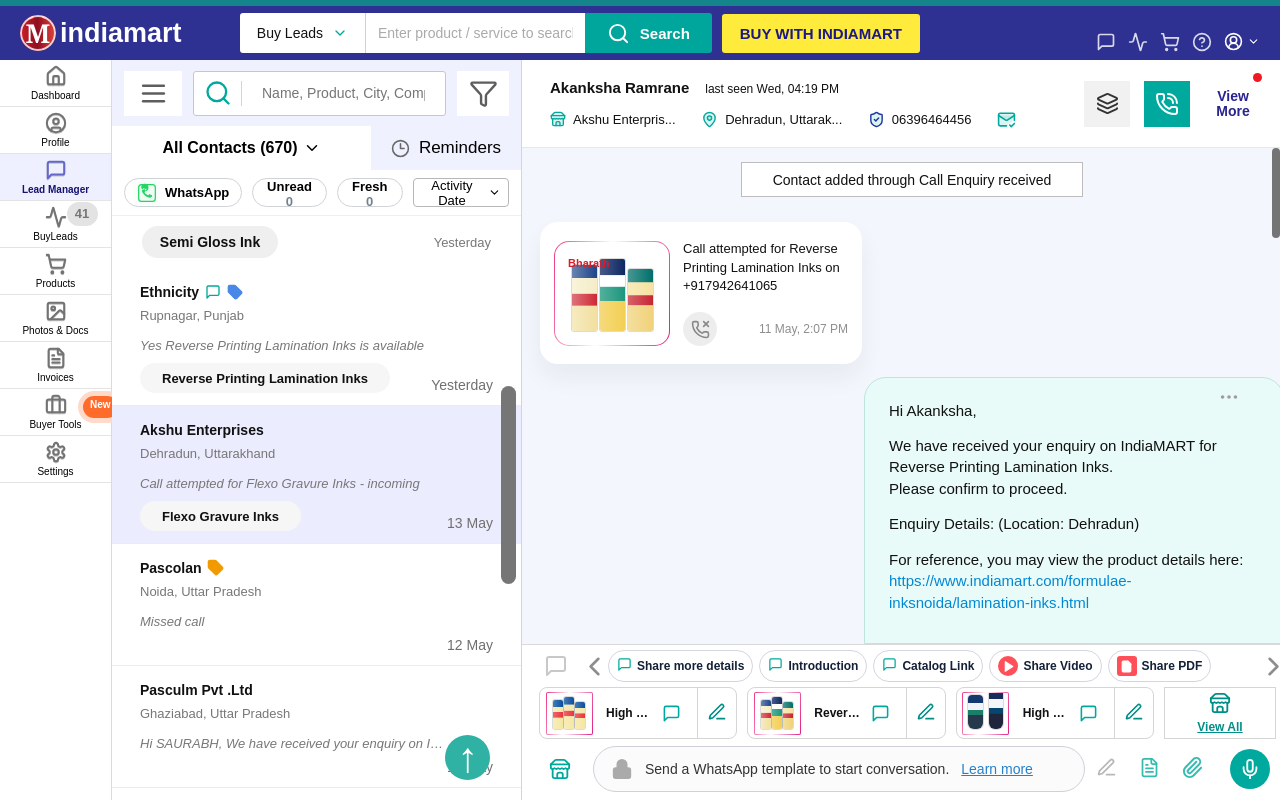
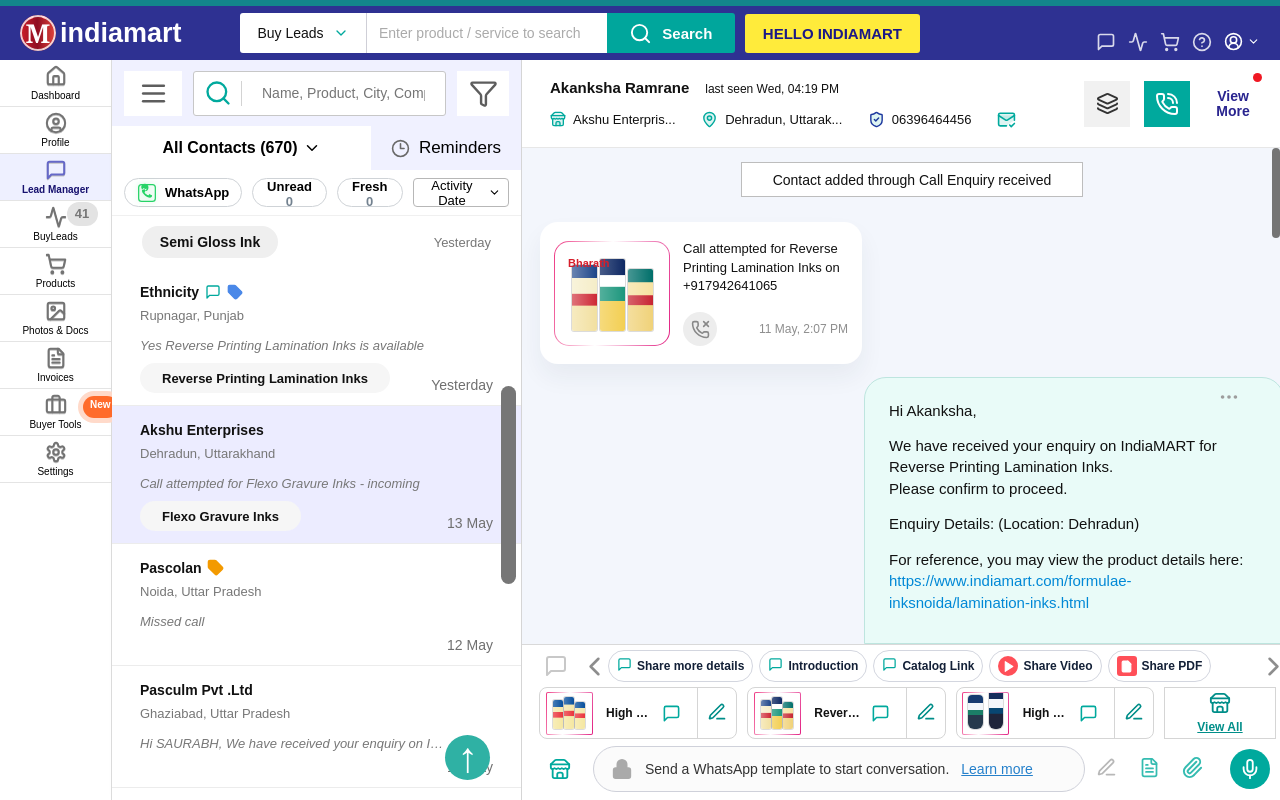
Before and after one commit to karkau123/Indiamart-Lead-Manager, a React (Vite) app: page / in a window 1280 px wide. Built offline with nearby package versions, Linux system fonts and the light colour scheme.

Commit message:
Change button text from 'Buy With IndiaMART' to 'Hello Indiamart'

```diff
--- a/src/App.jsx
+++ b/src/App.jsx
@@ -124,7 +124,7 @@ function TopBar() {
         </button>
       </div>
 
-      <button className="buy-button">Buy With IndiaMART</button>
+      <button className="buy-button">Hello Indiamart</button>
 
       <nav className="top-links">
         <TopLink icon={MessageSquare} label="Lead Manager" />
```
